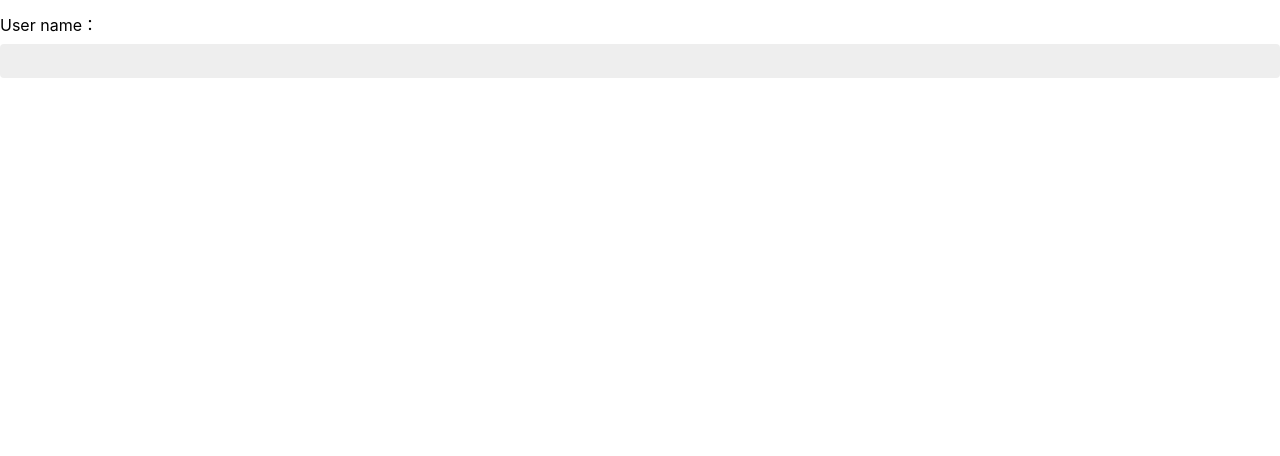
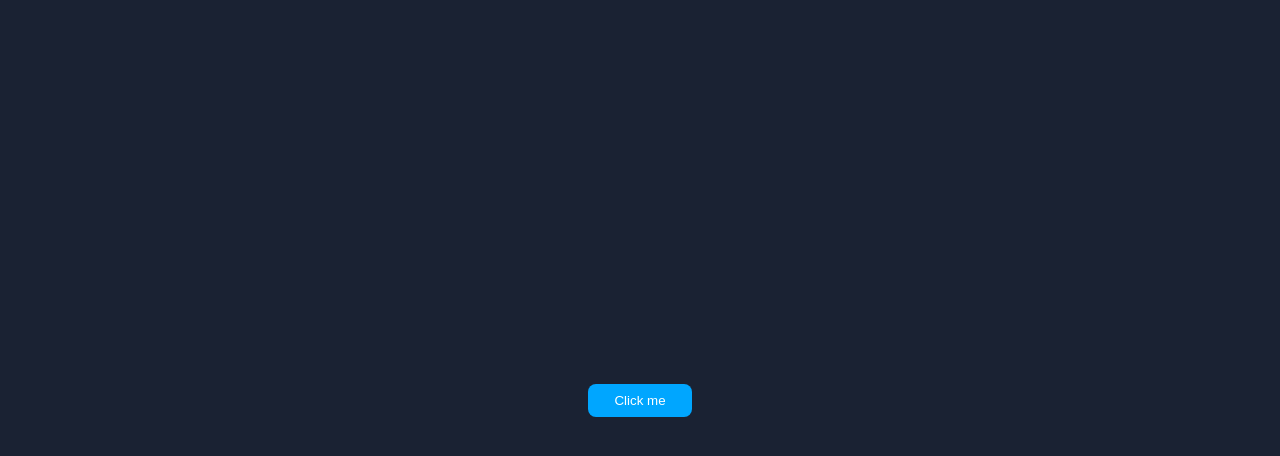
Before and after one commit to Shao0203/react01, a React (Create React App) app: page / in a window 1280 px wide. Shown: the top 456 px of the page. Built offline with nearby package versions, Linux system fonts and the light colour scheme.

Commit message:
use styled-components to add styles to components

```diff
--- a/package.json
+++ b/package.json
@@ -3,6 +3,7 @@
   "version": "0.1.0",
   "private": true,
   "dependencies": {
+    "@babel/plugin-transform-private-property-in-object": "7.25.9",
     "@testing-library/jest-dom": "^5.17.0",
     "@testing-library/react": "^13.4.0",
     "@testing-library/user-event": "^13.5.0",
@@ -12,6 +13,7 @@
     "react": "^18.3.1",
     "react-dom": "^18.3.1",
     "react-scripts": "5.0.1",
+    "styled-components": "^6.1.13",
     "web-vitals": "^2.1.4"
   },
   "scripts": {
--- a/src/App.css
+++ b/src/App.css
@@ -3,11 +3,10 @@
   display: grid;
   place-content: center;
   gap: 12px;
-  min-height: 100vh;
+  height: 100vh;
   background-color: hsl(220, 33%, 15%);
   color: rgb(0, 217, 255);
   font-weight: 800;
-  padding: 48px 0;
 }
 
 .container > div {
--- a/src/App.js
+++ b/src/App.js
@@ -1,13 +1,10 @@
-import { useId } from 'react';
+import './App.css';
+import Button from './components/Button';
 
 function App() {
-  const usernameId = useId();
   return (
     <main className='container'>
-      <form>
-        <label htmlFor={usernameId + 'username'}>User name</label>
-        <input type='text' id={usernameId + 'username'} />
-      </form>
+      <Button />
     </main>
   );
 }
--- /dev/null
+++ b/src/components/Button/index.js
@@ -0,0 +1,8 @@
+import React from 'react';
+import { StyledButton } from './styles';
+
+function Button() {
+  return <StyledButton>Click me</StyledButton>;
+}
+
+export default Button;
--- /dev/null
+++ b/src/components/Button/styles.js
@@ -0,0 +1,10 @@
+import styled from 'styled-components';
+
+export const StyledButton = styled.button`
+  padding: 9px 26px;
+  background: #00a6ff;
+  border-radius: 8px;
+  border: none;
+  color: white;
+  cursor: pointer;
+`;
--- a/src/index.css
+++ b/src/index.css
@@ -23,77 +23,3 @@ code {
   font-family: source-code-pro, Menlo, Monaco, Consolas, 'Courier New',
     monospace;
 }
-
-h1 {
-  font-size: 32px;
-}
-
-::placeholder {
-  font-size: 1rem;
-  color: var(--placeholder-text-color);
-}
-
-input,
-select,
-textarea,
-button {
-  outline: none;
-  font-size: 1rem;
-  border-radius: 4px;
-}
-
-input,
-select,
-textarea {
-  border: none;
-  /* border-bottom: 2px solid #82abcf; */
-}
-
-input,
-select,
-textarea {
-  padding: 8px;
-  background: rgba(162, 162, 162, 0.181);
-  color: white;
-}
-
-input[type='checkbox'] + label,
-input[type='radio'] + label {
-  margin-right: 12px;
-  margin-left: 3px;
-}
-
-fieldset {
-  border: none;
-}
-
-img {
-  max-width: 100%;
-}
-
-button {
-  padding: 9px 26px;
-  background: var(--primary-color);
-  border-radius: 8px;
-  border: none;
-  color: white;
-  cursor: pointer;
-}
-
-a {
-  color: var(--primary-color);
-  text-decoration: none;
-}
-
-form {
-  display: grid;
-}
-
-form > label {
-  margin-top: 12px;
-  margin-bottom: 8px;
-}
-
-form > label::after {
-  content: '：';
-}
```
Also changed, not shown: 1 other file (tests, documents, lock files or other folders).
